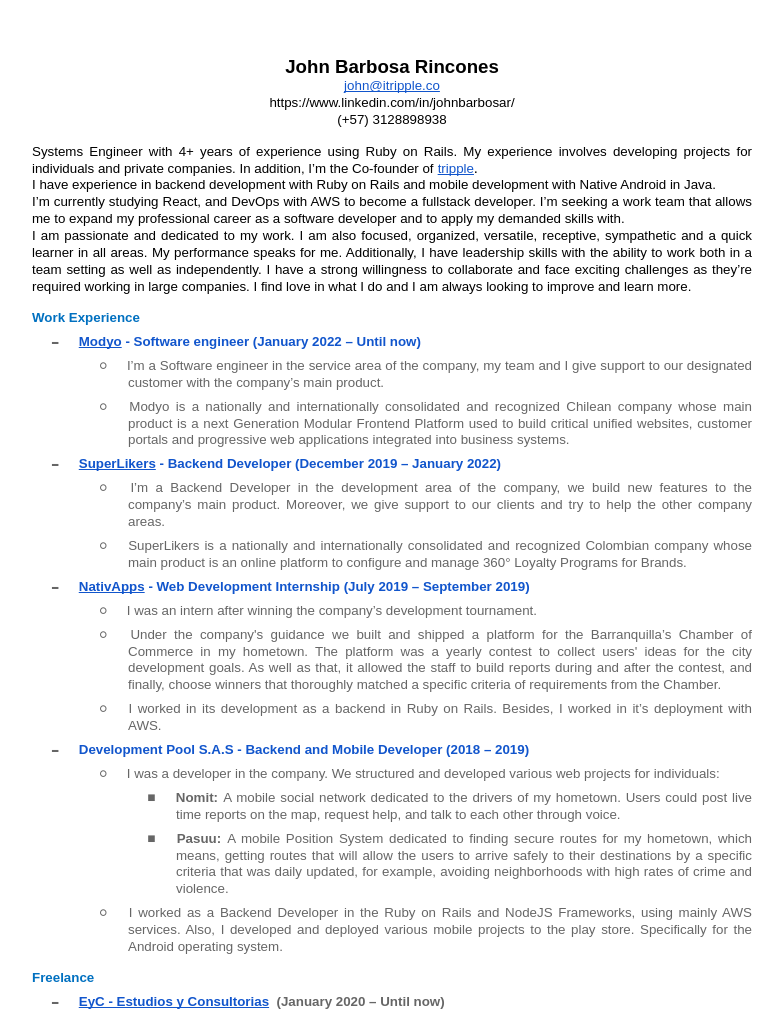
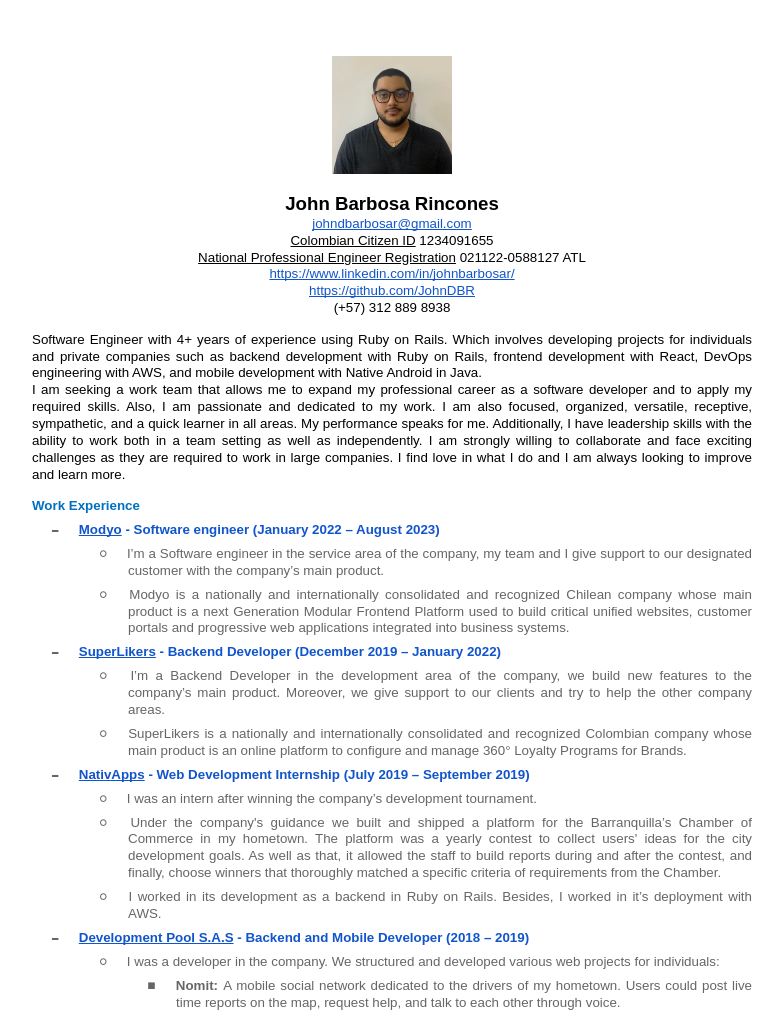
Before and after one commit to JohnDBR/johndbr.github.io, a plain HTML site: page index.html in a window 1280 px wide. Shown: the top 1014 px of the page, without its empty margins (24-807 px from the left). Drawn offline with Linux system fonts and the light colour scheme.

Commit message:
Adding a profile picture

```diff
--- a/index.html
+++ b/index.html
@@ -2,6 +2,7 @@
 <html>
   <head>
     <meta content="text/html; charset=UTF-8" http-equiv="content-type">
+    <title>JOHN BARBOSA - WORK RESUME</title>
     <style type="text/css">
       ul.lst-kix_list_1-0 {
         list-style-type: none;
@@ -591,37 +592,54 @@
         margin-left: -4px;
       }
     </style>
+    <script type="text/javascript">
+      // ...
+    </script>
   </head>
   <body class="c24">
+    <div id="profilePicture" class="c16" title="Hide Me!" onclick="this.style.display = 'none'">
+      <span class="c5">
+        <img src="profile_picture.jpg" alt="Profile Picture" width="120" height="auto">
+      </span>
+    </div>
+    <p class="c13 c28">
+      <span class="c11 c14"></span>
+    </p>
+    <div title="Show Me!" onclick="document.getElementById('profilePicture').style.display = 'block'">
       <p class="c16">
         <span class="c21">John Barbosa Rincones</span>
       </p>
       <p class="c16">
         <span class="c22 c17">
-        <a class="c4" href="mailto:john@itripple.co">john@itripple.co</a>
+          <a class="c4" href="mailto:johndbarbosar@gmail.com">johndbarbosar@gmail.com</a>
         </span>
       </p>
       <p class="c16">
-      <span class="c5">
+        <span class="c5"><ins>Colombian Citizen ID</ins> 1234091655</span>
+      </p>
+      <p class="c16">
+        <span class="c5"><ins>National Professional Engineer Registration</ins> 021122-0588127 ATL</span>
+      </p>
+      <p class="c16">
+        <span class="c22 c17">
           <a class="c4" href="https://www.google.com/url?q=https://www.linkedin.com/in/johnbarbosar&amp;sa=D&amp;source=editors&amp;ust=1636459642496000&amp;usg=AOvVaw2g1_-rd9gEf6TCsS93ifLC">https://www.linkedin.com/in/johnbarbosar/</a>
         </span>
       </p>
       <p class="c16">
-      <span class="c5">(+57) 3128898938</span>
+        <span class="c22 c17">
+          <a class="c4" href="https://www.google.com/url?q=https://github.com/JohnDBR&amp;sa=D&amp;source=editors&amp;ust=1636459642496000&amp;usg=AOvVaw2g1_-rd9gEf6TCsS93ifLC">https://github.com/JohnDBR</a>
+        </span>
       </p>
+      <p class="c16">
+        <span class="c5">(+57) 312 889 8938</span>
+      </p>
+    </div>
     <p class="c13 c28">
       <span class="c11 c14"></span>
     </p>
     <p class="c6">
-      <span class="c17">Systems Engineer with 4+ years of experience using Ruby on Rails. My experience involves developing projects for individuals and private companies. In addition, I&rsquo;m the Co-founder of</span>
-      <span class="c17 c22">
-        <a class="c4" href="https://www.google.com/url?q=https://app.itripple.co/app/world&amp;sa=D&amp;source=editors&amp;ust=1636459642496000&amp;usg=AOvVaw2g1_-rd9gEf6TCsS93ifLC">tripple</a>
-      </span>
-      <span class="dot">.</span>
-      <span class="c5"><br>I have experience in backend development with Ruby on Rails and mobile development with Native Android in Java. <br>I&rsquo;m currently studying React, and DevOps with AWS to become a fullstack developer. I&rsquo;m seeking a work team that allows me to expand my professional career as a software developer and to apply my demanded skills with. </span>
-    </p>
-    <p class="c6">
-      <span class="c17">I am passionate and dedicated to my work. I am also focused, organized, versatile, receptive, sympathetic and a quick learner in all areas. My performance speaks for me. Additionally, I have leadership skills with the ability to work both in a team setting as well as independently. I have a strong willingness to collaborate and face exciting challenges as they&rsquo;re required working in large companies. I find love in what I do and I am always looking to improve and learn more.</span>
+      <span class="c17">Software Engineer with 4+ years of experience using Ruby on Rails. Which involves developing projects for individuals and private companies such as backend development with Ruby on Rails, frontend development with React, DevOps engineering with AWS, and mobile development with Native Android in Java.</span>
+      <span class="c5"><br>I am seeking a work team that allows me to expand my professional career as a software developer and to apply my required skills. Also, I am passionate and dedicated to my work. I am also focused, organized, versatile, receptive, sympathetic, and a quick learner in all areas. My performance speaks for me. Additionally, I have leadership skills with the ability to work both in a team setting as well as independently. I am strongly willing to collaborate and face exciting challenges as they are required to work in large companies. I find love in what I do and I am always looking to improve and learn more.</span>
     </p>
     <p class="c6 c13">
       <span class="c11 c14"></span>
@@ -634,7 +652,7 @@
         <span class="c12">
           <a class="c4" href="https://www.google.com/url?q=https://es.modyo.com/&amp;sa=D&amp;source=editors&amp;ust=1636459642497000&amp;usg=AOvVaw27wDZs1HQZDA9ftNdLHavw">Modyo</a>
         </span>
-        <span class="c23 c17">- Software engineer (January 2022 &ndash; Until now)</span>
+        <span class="c23 c17">- Software engineer (January 2022 &ndash; August 2023)</span>
       </li>
     </ul>
     <ul class="c2 lst-kix_list_1-1 start">
@@ -682,7 +700,10 @@
     </ul>
     <ul class="c2 lst-kix_list_1-0">
       <li class="c0 li-bullet-0">
-        <span class="c23 c17">Development Pool S.A.S - Backend and Mobile Developer (2018 &ndash; 2019)</span>
+        <span class="c12">
+          <a class="c4" href="https://www.google.com/url?q=https://www.linkedin.com/company/developmentpool/&amp;sa=D&amp;source=editors&amp;ust=1636459642498000&amp;usg=AOvVaw0QeYX2BMzP37D9bVBU5eXh">Development Pool S.A.S</a>
+        </span>
+        <span class="c23 c17">- Backend and Mobile Developer (2018 &ndash; 2019)</span>
       </li>
     </ul>
     <ul class="c2 lst-kix_list_1-1 start">
@@ -742,7 +763,7 @@
         <span class="c22 c17">
           <a class="c4" href="https://www.google.com/url?q=https://pf-videogames.netlify.app/home&amp;sa=D&amp;source=editors&amp;ust=1636459642502000&amp;usg=AOvVaw0OO4ZqK2Mw37Qt8SiA4rjE">LitiaCaribe</a>
         </span>
-        <span class="c9">(Link of our Demo).</span>
+        <span class="c9">.</span>
         <span class="c1">The frontend was made by two class-mates in a separate project with Angular.</span>
       </li>
       <li class="c6 c19 li-bullet-0">
@@ -807,7 +828,7 @@
       </li>
       <li class="c0 li-bullet-0">
         <span class="c7">Frameworks and Tools:</span>
-        <span class="c1">Ruby on Rails, Padrino, Sinatra, Flask, React.js, Vue.js.</span>
+        <span class="c1">Ruby on Rails (4+), Padrino (2+), Sinatra (1+), Flask (1+), React.js (1+), Vue.js (1+), Angular (1+).</span>
       </li>
       <li class="c0 li-bullet-0">
         <span class="c7">Software Design Tools:</span>
```
Also changed, not shown: profile_picture.jpg (added). Lines whose indentation alone changed are shown as unchanged.
